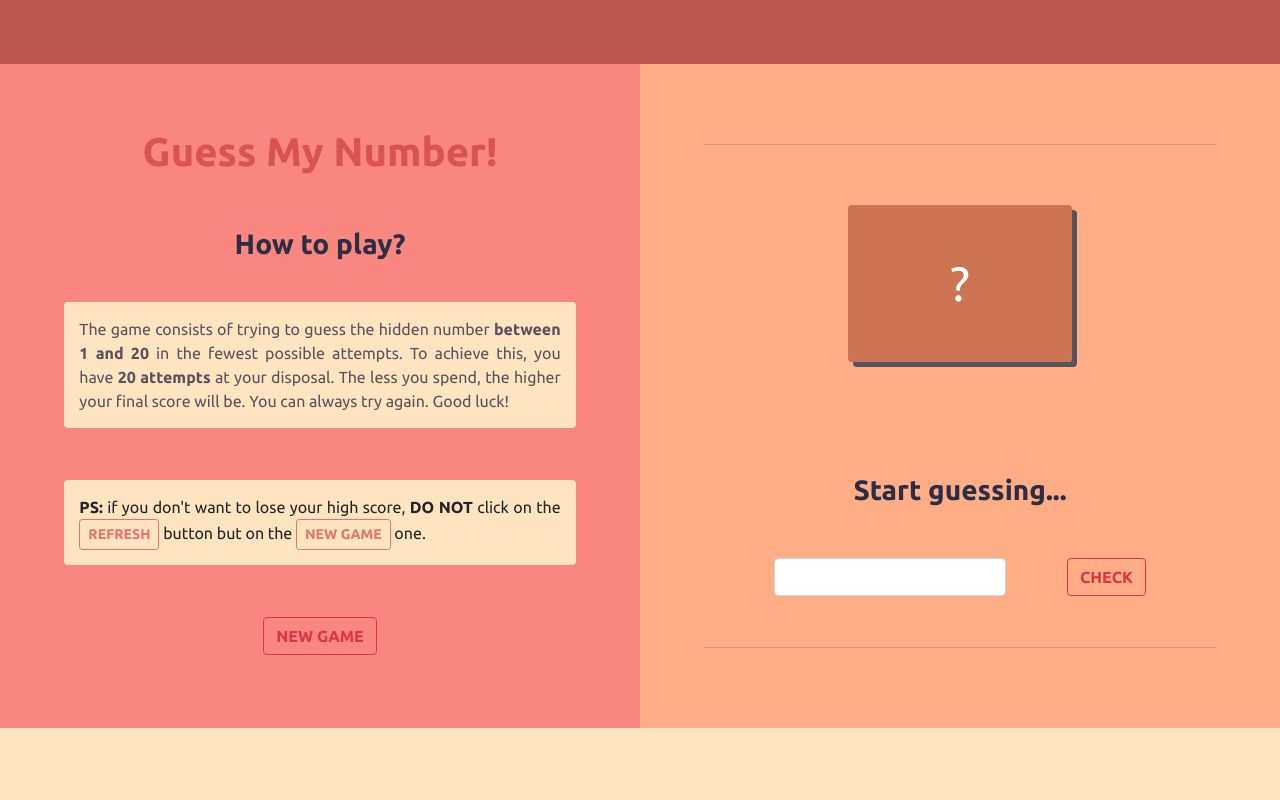
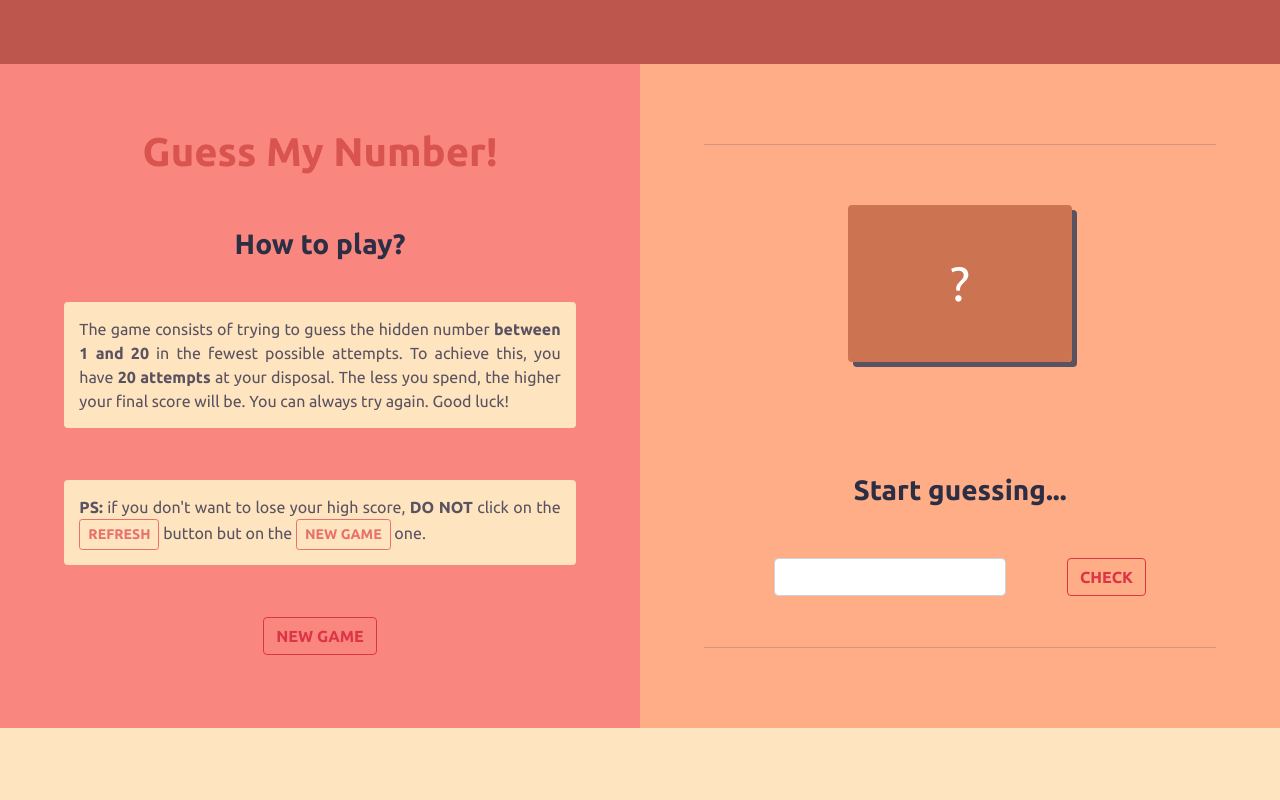
Before and after one commit to dlipianin/guess-my-number, a plain HTML site: page index.html in a window 1280 px wide. Shown: the top 800 px of the page. Drawn offline with nearby package versions, Linux system fonts and the light colour scheme.

Commit message:
Updated files

```diff
--- a/css/styles.css
+++ b/css/styles.css
@@ -74,6 +74,7 @@ hr {
   text-align: justify;
   padding: 3%;
   margin-bottom: 10%;
+  color: #595260;
 }
 
 .space {
```
